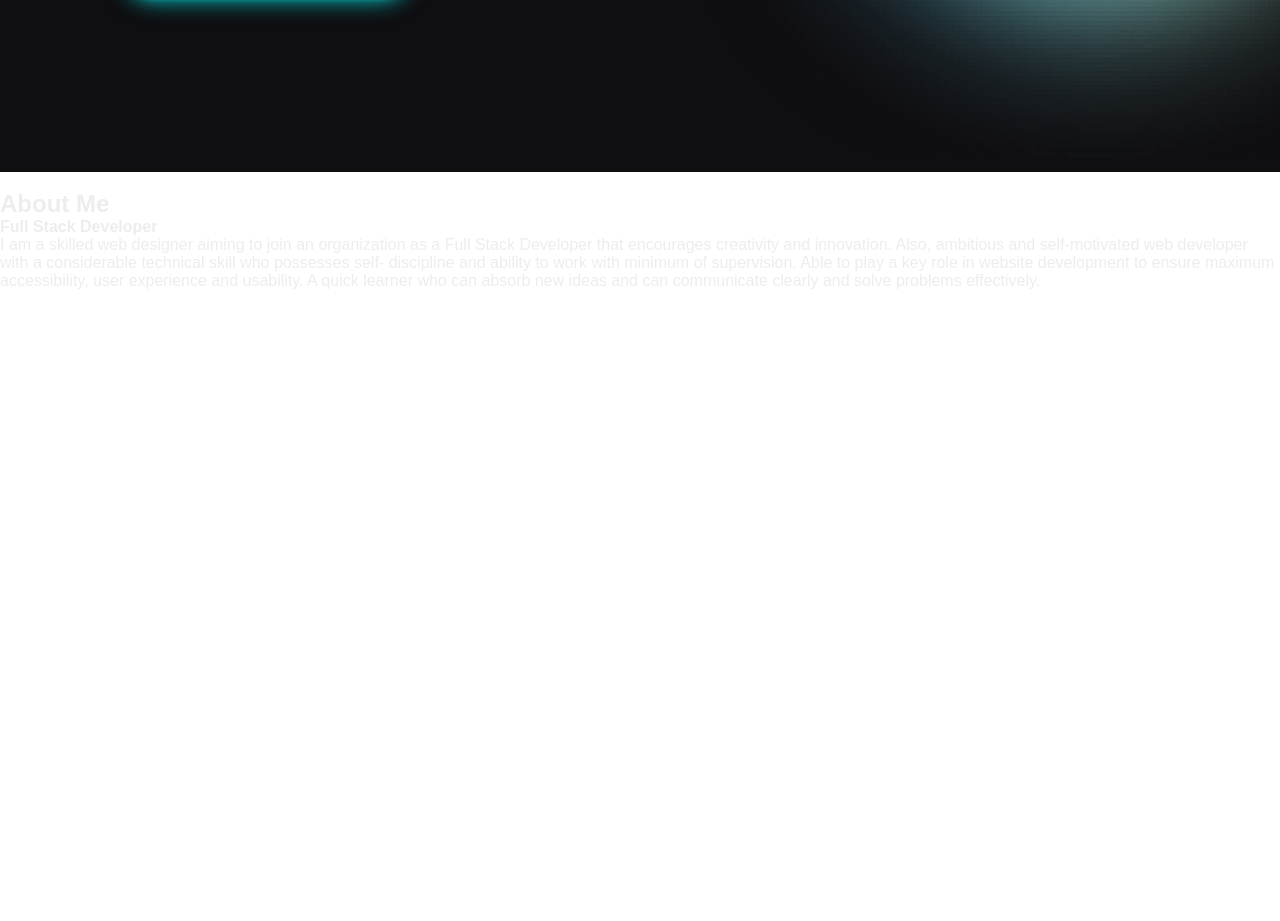
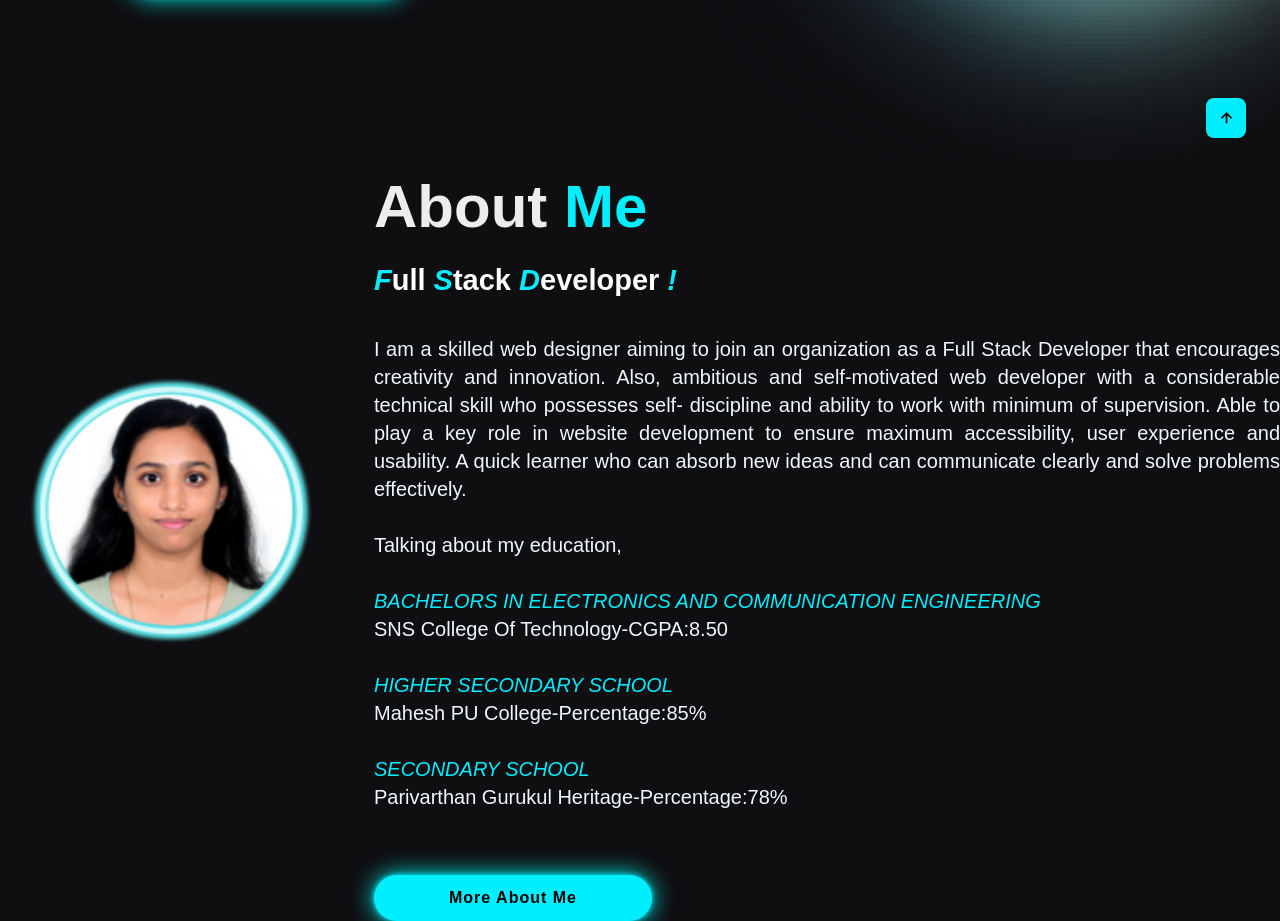
Before and after one commit to Jaithra79/My-Portfolio, a plain HTML site: page index.html in a window 1280 px wide. Shown: the part 628-1549 px from the top of the page. Before the commit the page ends 918 px from the top, so only its background shows below. Drawn offline with nearby package versions, Linux system fonts and the light colour scheme.

Commit message:
on process

```diff
--- a/index.html
+++ b/index.html
@@ -9,17 +9,19 @@
     <script src="https://unpkg.com/typed.js@2.1.0/dist/typed.umd.js"></script>
 </head>
 <body>
+
     <header class="header">
-        <a href="#" class="logo">PORTFOLIO</a>
+        <a href="#" class="logo">PORTFOLIO.</a>
 
-        <nav class="navbar">
-            <a href="#"  style="--i:1" class="active">HOME</a>
-            <a href="#"  style="--i:2">ABOUT</a>
-            <a href="#"  style="--i:3">SKILLS</a>
-            <a href="#"  style="--i:4">CONTACT</a>
+          <nav class="navbar">
+            <a href="#home"  style="--i:1" class="active">HOME</a>
+            <a href="#about"  style="--i:2" >ABOUT</a>
+            <a href="#skills"  style="--i:3" >SKILLS</a>
+            <a href="#contact"  style="--i:4" >CONTACT</a>
         </nav>
     </header>
-    <section class="home">
+
+    <section class="home" id="home">
         <div class="home-content">
             <h3>Hello, it's Me</h3>
             <h1>JAITHRA</h1>
@@ -32,25 +34,33 @@
                 <a href="https://www.instagram.com/_jaithra_79/"  style="--i:7"><i class='bx bxl-instagram' ></i></a>
                 <a href=""  style="--i:8"><i class="bi bi-threads"></i></a>
                 <a href=""  style="--i:9"><i class='bx bxl-whatsapp' ></i></a>
-
-
-
             </div>
             <a href="#" class="btn-box">More About Me</a>
+
         </div>
 
-        <span class="home-imgHover" ></span>
-
+        <span class="home-imgHover"></span>
     </section>
 
     <section class="about" id="about">
         <div class="about-img">
-            <img src="" alt="">
+            <img src="./img/Pink Purple Gradient Neon Gamer TikTok Profile Picture (1).png">
         </div>
+
         <div class="about-text">
             <h2>About <span>Me</span></h2>
-            <h4>Full Stack Developer</h4>
-            <p>I am a skilled web designer aiming to join an organization as a Full Stack Developer that encourages creativity and innovation.  Also, ambitious and self-motivated web developer with a considerable technical skill who possesses self- discipline and ability to work with minimum of supervision. Able to play a key role in website development to ensure maximum accessibility, user experience and usability. A quick learner who can absorb new ideas and can communicate clearly and solve problems effectively.</p>
+            <h4><span><i>F</i></span>ull <span><i>S</i></span>tack <span><i>D</i></span>eveloper <span><i>!</i></span></h4>
+            <p>I am a skilled web designer aiming to join an organization as a Full Stack Developer that encourages creativity and innovation.  Also, ambitious and self-motivated web developer with a considerable technical skill who possesses self- discipline and ability to work with minimum of supervision. Able to play a key role in website development to ensure maximum accessibility, user experience and usability. A quick learner who can absorb new ideas and can communicate clearly and solve problems effectively.
+                <br> <br>Talking about my education, <br><br> <span>
+                <i>BACHELORS IN ELECTRONICS AND COMMUNICATION ENGINEERING</i></span> <br>
+                 SNS College Of Technology-CGPA:8.50 <br> <span> <br>
+                   <i>HIGHER SECONDARY SCHOOL </i></span> <br>
+                    Mahesh PU College-Percentage:85%<br> <span><br>
+                    <i>SECONDARY SCHOOL</i></span> <br>
+                     Parivarthan Gurukul Heritage-Percentage:78%</p>
+
+            <a href="#" class="btn-box">More About Me</a>
+
         </div>
     </section>
 
@@ -58,11 +68,7 @@
 
 
 
-
-
-
-
-
+    <a href="#" class="top"><i class='bx bx-up-arrow-alt'></i></a>
 
     <script src="script.js"></script>
 </body>
--- a/style.css
+++ b/style.css
@@ -9,6 +9,7 @@
 
 body{
     color: #ededed;
+    background: #0f0e11;
 }
 
 .header{
@@ -16,13 +17,14 @@ body{
     top: 0;
     left: 0;
     width: 100%;
-    padding: 20px 10%;
-    background: transparent;
+    padding: 10px 10%;
+    background: #051129;
     display: flex;
+    justify-content: space-between;
     align-items: center;
-    justify-content: space-between;
     z-index: 100;
 }
+
 
 .logo{
     position: relative;
@@ -76,9 +78,10 @@ body{
     animation-delay: .7s;
 }
 
-.home-content h3:nth-of-type(2){
+.home-content h3:nth-of-type(2) {
     margin-bottom: 30px;
-    animation: " ";
+    animation: slideTop 1s ease forwards ;
+    animation-delay:  .7s;
 }
 
 .home-content h3 span{
@@ -149,6 +152,80 @@ body{
     0 0 100px cyan,  0 0 200px cyan
 }
 
+.about{
+    display: flex;
+    align-items: center;
+    justify-content: center;
+    text-align: justify;
+    grid-template-columns: repeat(2, 1fr);
+    align-items: center;
+    gap: 1.5rem;
+}
+
+.about-img img{
+    padding-bottom: 20%;
+
+    height: 400px;
+    width: 350px;
+    border-radius: 8px;
+}
+
+.about-text h2{
+    font-size: 60px;
+}
+
+.about-text h2 span{
+     color: #0ef;
+}
+
+.about-text h4{
+    font-size: 29px;
+    font-weight: 600;
+    color: #fff;
+    line-height: 1.7;
+    margin: 15px 0 30px;
+}
+
+.about-text h4 span{
+    color: #0ef;
+}
+
+.about-text p{
+    color: aliceblue;
+    font-size: 20px;
+    line-height: 1.4;
+    margin-bottom: 4rem;
+}
+
+.about-text p span{
+    color: #0ef;
+}
+
+
+
+
+
+
+
+
+
+
+
+
+.top{
+    position: fixed;
+    bottom: 2.1rem;
+    right: 2.1rem;
+
+}
+.top i {
+    color: #000000;
+    background: #0ef;
+    font-size: 20px;
+    padding: 10px;
+    border-radius: 0.5rem;
+}
+
 
 @keyframes slideRight {
     0% {
```
Also changed, not shown: img/Pink Purple Gradient Neon Gamer TikTok Profile Picture (1).png (added).
